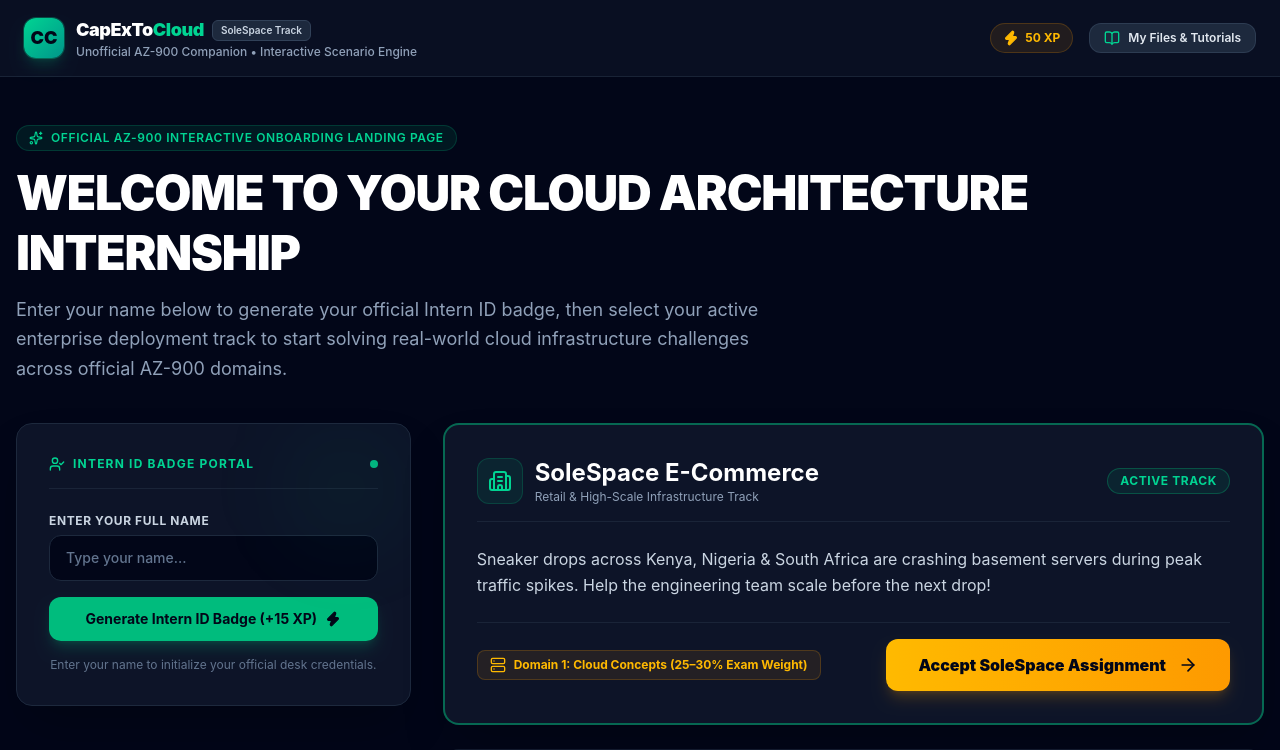
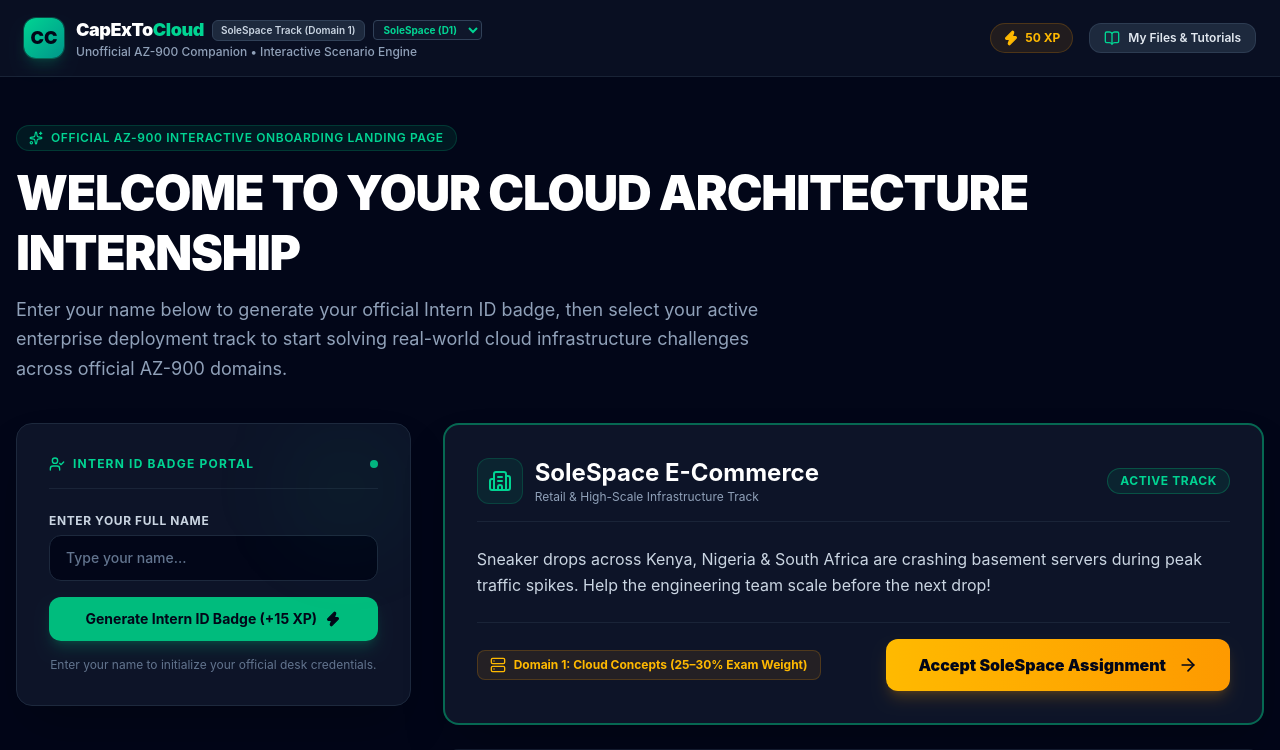
Before and after one commit to MsMasingita/CapExToCloud, a React (Vite) app: page / in a window 1280 px wide. Shown: the top 750 px of the page. Built offline with nearby package versions, Linux system fonts and the light colour scheme.

Commit message:
feat(domain-3): wire EduBridge track selection and data routing

```diff
--- a/src/App.tsx
+++ b/src/App.tsx
@@ -9,13 +9,44 @@ import { ScreenBoardroomDefense } from './components/ScreenBoardroomDefense';
 import { ScreenGraduationTransfer } from './components/ScreenGraduationTransfer';
 import ResourceDrawer from './ResourceDrawer';
 import { Zap, BookOpen } from 'lucide-react';
+import {
+  EDUBRIDGE_BOARD_CHALLENGES,
+  EDUBRIDGE_DECISION_DATA,
+  EDUBRIDGE_STUDY_LAB_UNITS,
+  EDUBRIDGE_PANIC_MATCHER_DATA,
+  EDUBRIDGE_PROPOSAL_DATA,
+} from './data/eduBridgeData';
+
+export type DomainId = 'solespace' | 'afrihealth' | 'edubridge';
 
 export function App() {
   const [currentScreen, setCurrentScreen] = useState<
     'onboarding' | 'briefing' | 'decision' | 'studylab' | 'glossary' | 'proposal' | 'defense' | 'transfer'
   >('onboarding');
+  const [activeDomain, setActiveDomain] = useState<DomainId>('solespace');
   const [xp, setXp] = useState(50);
   const [isDrawerOpen, setIsDrawerOpen] = useState(false);
+
+  const getDomainLabel = (domain: DomainId) => {
+    switch (domain) {
+      case 'edubridge':
+        return 'EduBridge Academy Track (Domain 3)';
+      case 'afrihealth':
+        return 'AfriHealth Track (Domain 2)';
+      case 'solespace':
+      default:
+        return 'SoleSpace Track (Domain 1)';
+    }
+  };
+
+  // Helper casts to allow passing optional domain datasets without breaking existing component interfaces
+  const BriefingComp = ScreenBriefing as any;
+  const DecisionComp = ScreenDecision as any;
+  const StudyLabComp = ScreenStudyLab as any;
+  const GlossaryComp = ScreenGlossaryDeck as any;
+  const ProposalComp = ScreenProposalWorkspace as any;
+  const DefenseComp = ScreenBoardroomDefense as any;
+  const TransferComp = ScreenGraduationTransfer as any;
 
   return (
     <div className="min-h-screen bg-slate-950 text-slate-100 flex flex-col font-sans selection:bg-emerald-500 selection:text-slate-950">
@@ -35,8 +66,20 @@ export function App() {
                   CapExTo<span className="text-emerald-400">Cloud</span>
                 </h1>
                 <span className="text-[10px] bg-slate-800 text-slate-300 font-semibold px-2 py-0.5 rounded-md border border-slate-700">
-                  SoleSpace Track
+                  {getDomainLabel(activeDomain)}
                 </span>
+
+                {/* Dev Quick Selector: Easily test EduBridge locally without bypassing unlock gating */}
+                <select
+                  value={activeDomain}
+                  onChange={(e) => setActiveDomain(e.target.value as DomainId)}
+                  className="text-[10px] bg-slate-900 border border-slate-700 text-emerald-400 font-bold px-1.5 py-0.5 rounded cursor-pointer outline-none"
+                  title="Dev Track Switcher"
+                >
+                  <option value="solespace">SoleSpace (D1)</option>
+                  <option value="afrihealth">AfriHealth (D2)</option>
+                  <option value="edubridge">EduBridge (D3)</option>
+                </select>
               </div>
               <p className="text-xs text-slate-400 font-medium hidden sm:block">
                 Unofficial AZ-900 Companion • Interactive Scenario Engine
@@ -72,8 +115,9 @@ export function App() {
         )}
 
         {currentScreen === 'briefing' && (
-          <ScreenBriefing
+          <BriefingComp
             xp={xp}
+            domain={activeDomain}
             onProceed={() => {
               setXp((prev) => prev + 25);
               setCurrentScreen('decision');
@@ -82,9 +126,10 @@ export function App() {
         )}
 
         {currentScreen === 'decision' && (
-          <ScreenDecision
+          <DecisionComp
             xp={xp}
-            onNext={(points) => {
+            decisionData={activeDomain === 'edubridge' ? EDUBRIDGE_DECISION_DATA : undefined}
+            onNext={(points: number) => {
               setXp((prev) => prev + points);
               setCurrentScreen('studylab');
             }}
@@ -92,12 +137,13 @@ export function App() {
         )}
 
         {currentScreen === 'studylab' && (
-          <ScreenStudyLab
+          <StudyLabComp
             xp={xp}
+            studyUnits={activeDomain === 'edubridge' ? EDUBRIDGE_STUDY_LAB_UNITS : undefined}
             onBack={() => {
               setCurrentScreen('decision');
             }}
-            onProceed={(points) => {
+            onProceed={(points: number) => {
               setXp((prev) => prev + points);
               setCurrentScreen('glossary');
             }}
@@ -105,12 +151,13 @@ export function App() {
         )}
 
         {currentScreen === 'glossary' && (
-          <ScreenGlossaryDeck
+          <GlossaryComp
             xp={xp}
+            glossaryData={activeDomain === 'edubridge' ? EDUBRIDGE_PANIC_MATCHER_DATA : undefined}
             onBack={() => {
               setCurrentScreen('studylab');
             }}
-            onProceed={(earnedBonus) => {
+            onProceed={(earnedBonus: number) => {
               setXp((prev) => prev + earnedBonus);
               setCurrentScreen('proposal');
             }}
@@ -118,12 +165,13 @@ export function App() {
         )}
 
         {currentScreen === 'proposal' && (
-          <ScreenProposalWorkspace
+          <ProposalComp
             xp={xp}
+            proposalData={activeDomain === 'edubridge' ? EDUBRIDGE_PROPOSAL_DATA : undefined}
             onBack={() => {
               setCurrentScreen('glossary');
             }}
-            onProceed={(earnedBonus) => {
+            onProceed={(earnedBonus: number) => {
               setXp((prev) => prev + earnedBonus);
               setCurrentScreen('defense');
             }}
@@ -131,8 +179,9 @@ export function App() {
         )}
 
         {currentScreen === 'defense' && (
-          <ScreenBoardroomDefense
+          <DefenseComp
             xp={xp}
+            challenges={activeDomain === 'edubridge' ? EDUBRIDGE_BOARD_CHALLENGES : undefined}
             onBack={() => {
               setCurrentScreen('proposal');
             }}
@@ -148,8 +197,14 @@ export function App() {
         )}
 
         {currentScreen === 'transfer' && (
-          <ScreenGraduationTransfer
+          <TransferComp
             xp={xp}
+            domain={activeDomain}
+            videoSrc={
+              activeDomain === 'edubridge'
+                ? '/videos/zawadi-domain3-complete.mp4'
+                : '/videos/zawadi-transfer.mp4'
+            }
             onBack={() => {
               setCurrentScreen('defense');
             }}
```
